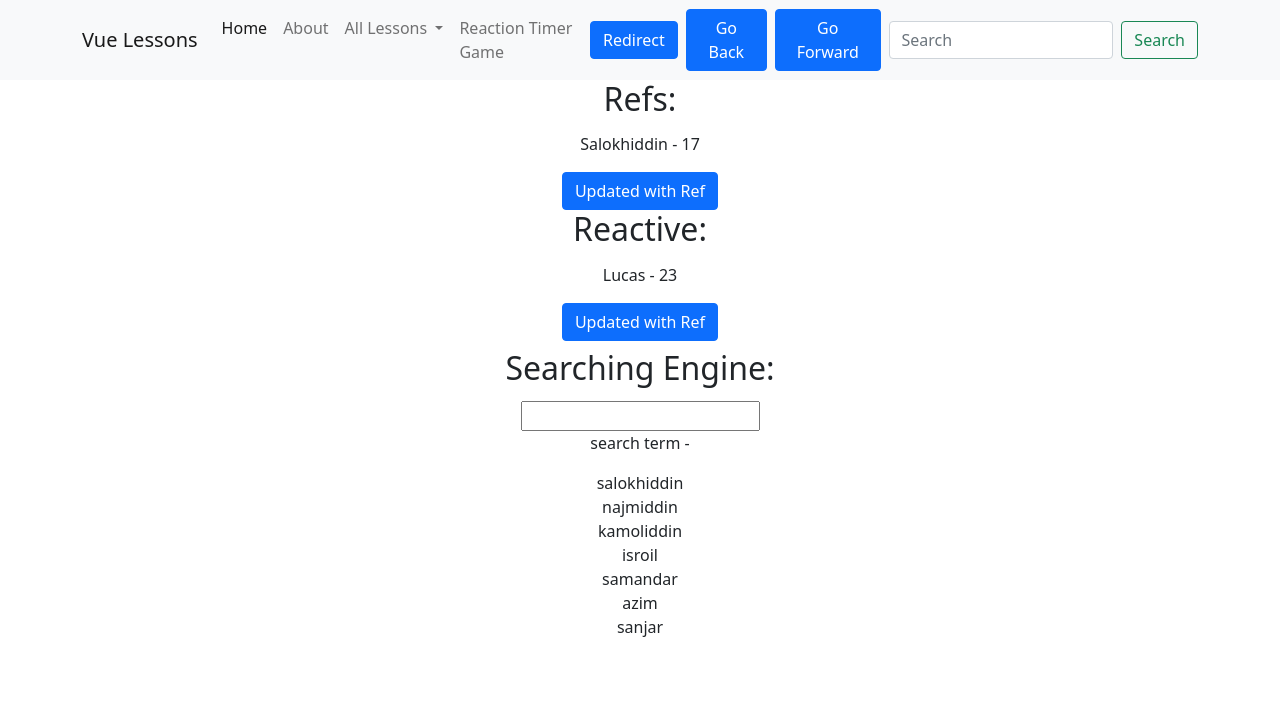
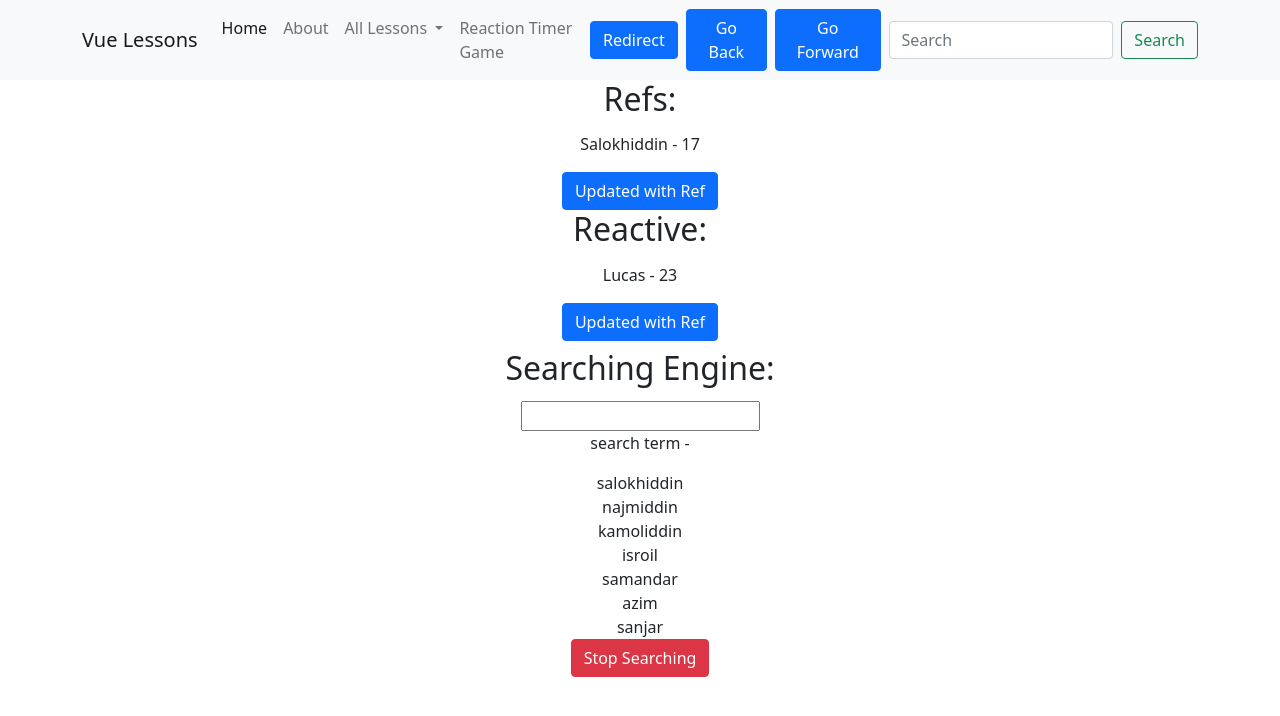
Before and after one commit to salokh1dd1n/vue-practice, a Vue app: page / in a window 1280 px wide. Shown: the top 716 px of the page. Built offline with nearby package versions, Linux system fonts and the light colour scheme.

Commit message:
feat: customized

```diff
--- a/src/views/Home.vue
+++ b/src/views/Home.vue
@@ -15,6 +15,9 @@
       <input type="text" v-model="search" />
       <p>search term - {{ search }}</p>
       <div v-for="name in matchingNames" :key="name">{{ name }}</div>
+      <button class="btn btn-danger" @click="stopSearching">
+        Stop Searching
+      </button>
     </div>
   </div>
 </template>
@@ -48,12 +51,16 @@ export default {
     const matchingNames = computed(() => {
       return names.value.filter((name) => name.includes(search.value));
     });
-    watch(search, () => {
-      // console.log("watch function ran Search term - " + search.value);
+    const stopWatch = watch(search, () => {
+      console.log("watch function ran Search term - " + search.value);
     });
-    watchEffect(() => {
-      // console.log("watchEffect function ran Search term - " + search.value);
+    const stopWatchEffect = watchEffect(() => {
+      console.log("watchEffect function ran Search term - " + search.value);
     });
+    const stopSearching = () => {
+      stopWatchEffect();
+      stopWatch();
+    };
     return {
       devOne,
       updateDevOne,
@@ -61,6 +68,7 @@ export default {
       updateDevTwo,
       matchingNames,
       search,
+      stopSearching,
     };
   },
 };
```
